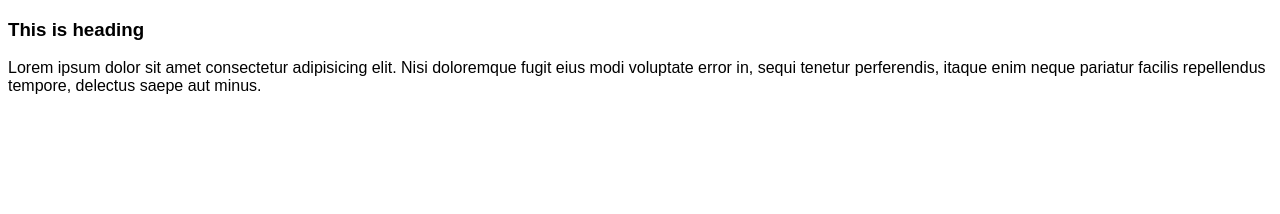
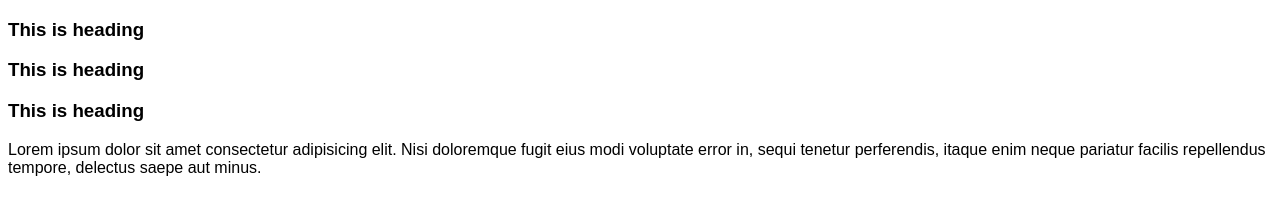
Before and after one commit to AungMyoM4A1/web_lesson_project, a plain HTML site: page index.html in a window 1280 px wide. Drawn offline with Linux system fonts and the light colour scheme.

Commit message:
add_3_h3

```diff
--- a/index.html
+++ b/index.html
@@ -8,6 +8,8 @@
 </head>
 <body style="font-family: Arial, Helvetica, sans-serif;">
     <h3>This is heading</h3>
+    <h3>This is heading</h3>
+    <h3>This is heading</h3>
     <p>Lorem ipsum dolor sit amet consectetur adipisicing elit. Nisi doloremque fugit eius modi voluptate error in, sequi tenetur perferendis, itaque enim neque pariatur facilis repellendus tempore, delectus saepe aut minus.</p>
 </body>
 </html>
```
